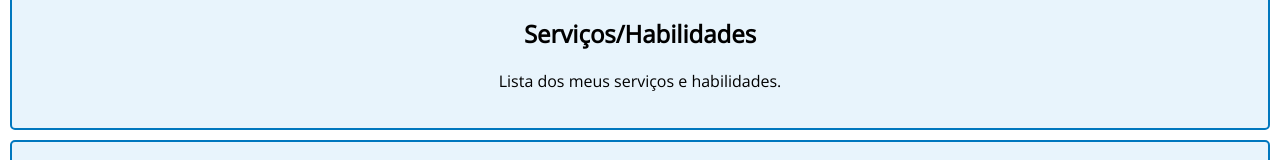
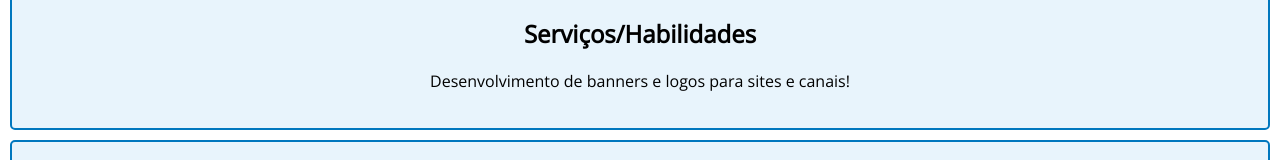
Before and after one commit to AlexsandreDjr/Portifolio, a plain HTML site: page index.html in a window 1280 px wide. Shown: the part 736-896 px from the top of the page. Drawn offline with nearby package versions, Linux system fonts and the light colour scheme.

Commit message:
quinto commit

```diff
--- a/index.html
+++ b/index.html
@@ -4,9 +4,6 @@
 	<title>ADJ Designs</title>
 	<link rel="stylesheet" href="assets/css/style.css">
 	<script src="assets/js/script.js"></script>
-	<style>
-
-	</style>
 </head>
 <body>
 	<header>
@@ -30,7 +27,7 @@
 	</section>
 	<section id="servicos">
 		<h2>Serviços/Habilidades</h2>
-		<p>Lista dos meus serviços e habilidades.</p>
+		<p>Desenvolvimento de banners e logos para sites e canais!</p>
 	</section>
 	<section id="portfolio">
 		<h2>Portfólio</h2>
```
